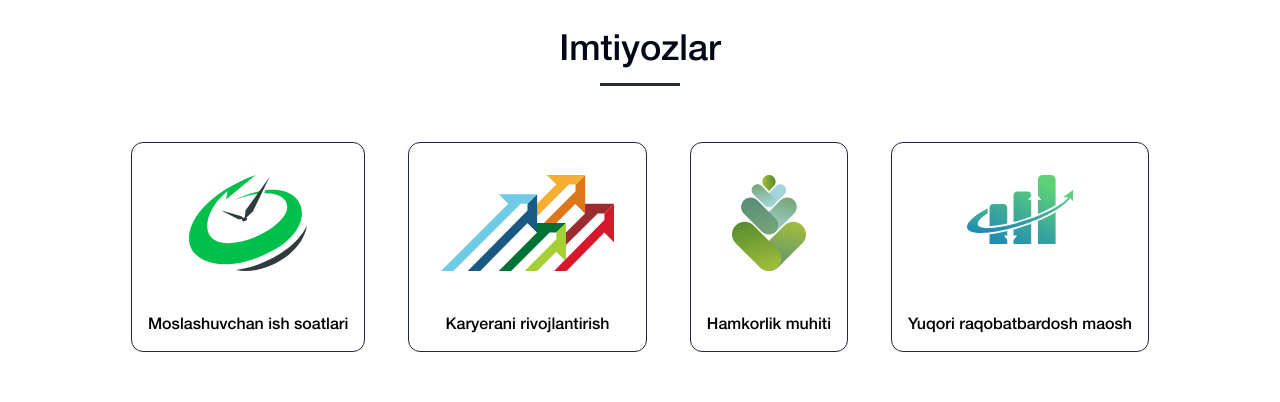
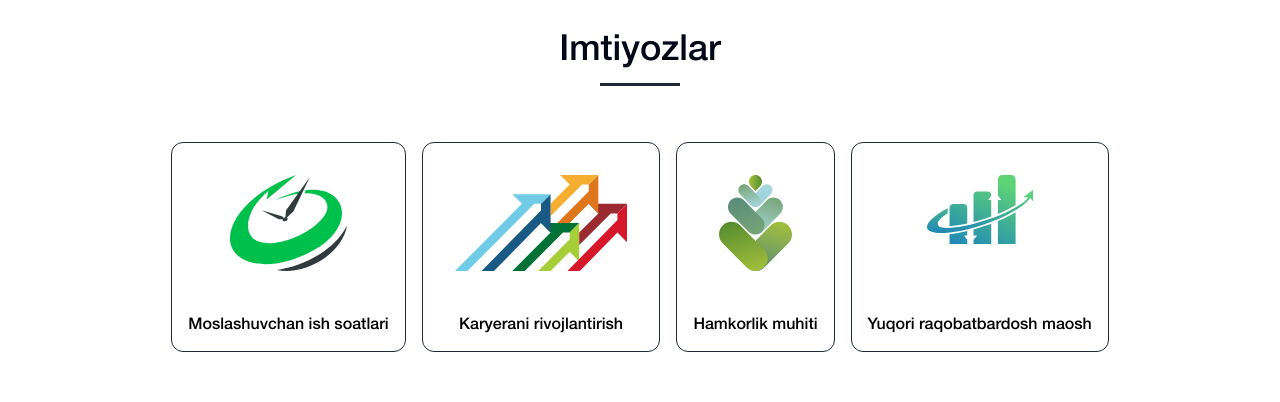
Before and after one commit to tidalu/level-u, a Next.js app: page /careers in a window 1280 px wide. Shown: the part 2620-3022 px from the top of the page. Built offline with nearby package versions, Linux system fonts and the light colour scheme; a web font is replaced by a local one.

Commit message:
refactor: Update careers page to center align the cards in the container

```diff
--- a/app/(pages)/(routes)/careers/page.tsx
+++ b/app/(pages)/(routes)/careers/page.tsx
@@ -162,7 +162,7 @@ function Careers() {
                 </h2>
                 <hr className="h-[3px] w-[80px] border-0 bg-gray-800 mx-auto" />
               </div>
-              <div className="container reveal  mx-auto px-16 mt-6 flex lg:mt-12 flex-wrap flex-row gap-4 justify-evenly">
+              <div className="container reveal  mx-auto px-16 mt-6 flex lg:mt-12 flex-wrap flex-row gap-4 justify-center">
                 {data.careers.benefits.cards.map(
                   (
                     card: {
```
